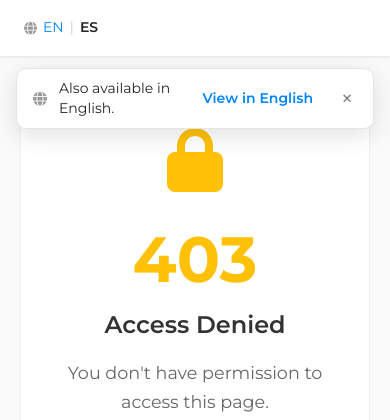
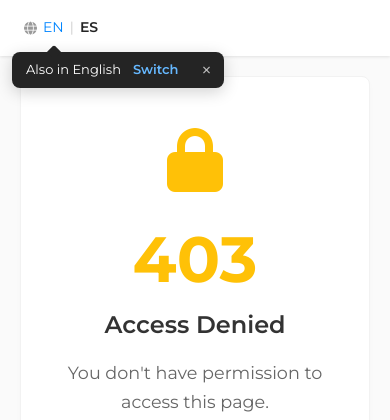
Before and after one commit to henfrydls/Portafolio-Manager, a Django app: template templates/403.html in a window 390 px wide. Shown: the top 420 px of the page. Run offline with Django 5.2, Linux system fonts and the light colour scheme; the template is opened without the code that fills it: most values are stand-ins (such as "Sample title", 1, 10 or a date in 2020).

Commit message:
feat: make the language hint a small popover that points at the switcher
The first version was a wide card that felt intrusive on a phone. It is
now a one-line popover anchored under the visible language switcher, with
a caret centred on the language it offers. It fades in shortly after
load, stays a few seconds and fades out by itself; the countdown pauses
while it is hovered, focused or touched, and it can still be closed.
Having been shown once counts as seen.

```diff
--- a/templates/portfolio/includes/lang_hint.html
+++ b/templates/portfolio/includes/lang_hint.html
@@ -6,69 +6,93 @@ Unprefixed URLs already follow the browser's language, so this is for the
 visitor who opens a link to one language with a browser set to the other
 (a shared /es/ link, for instance).
 
+It is a small dark popover with a caret pointing at the language switcher,
+not a banner, so it stays out of the way of the page. The switcher is
+rendered more than once (mobile header, top bar or floating corner) and only
+one copy is visible, so the script anchors to whichever one has a box.
+
 Not rendered once the visitor has picked a language with the switcher.
-Otherwise rendered hidden: the script at the end shows it only when the
-browser's preferred language is the other one, and remembers in
-localStorage that it was closed or used, so it never comes back. It never
-changes the language on its own.
+Otherwise rendered hidden: the script shows it only when the browser's
+preferred language is the other one, a moment after load, keeps it for a few
+seconds (paused while hovered, focused or touched) and fades it out by
+itself. It is remembered in localStorage as seen when it is closed, used, or
+has timed out, so it does not come back on every page. It never changes the
+language on its own and never takes focus.
 {% endcomment %}
 {% if not language_chosen %}
 {% if LANGUAGE_CODE == 'en' %}
 <aside id="portfolio-lang-hint" class="lang-hint" lang="es" data-hint-language="es"
-    aria-label="Idioma" hidden>
-    <i class="fas fa-globe lang-hint__icon" aria-hidden="true"></i>
-    <span class="lang-hint__text">También disponible en español.</span>
+    role="status" aria-label="Idioma" hidden>
+    <span class="lang-hint__text">Disponible en español</span>
     <form method="post" action="{% url 'set_language' %}" class="lang-hint__form">
         {% csrf_token %}
         <input name="next" type="hidden" value="{{ request.get_full_path }}" />
         <input name="language" type="hidden" value="es" />
-        <button type="submit" class="lang-hint__action">Ver en español</button>
+        <button type="submit" class="lang-hint__action">Cambiar</button>
     </form>
     <button type="button" class="lang-hint__close" aria-label="Cerrar">&times;</button>
 </aside>
 {% else %}
 <aside id="portfolio-lang-hint" class="lang-hint" lang="en" data-hint-language="en"
-    aria-label="Language" hidden>
-    <i class="fas fa-globe lang-hint__icon" aria-hidden="true"></i>
-    <span class="lang-hint__text">Also available in English.</span>
+    role="status" aria-label="Language" hidden>
+    <span class="lang-hint__text">Also in English</span>
     <form method="post" action="{% url 'set_language' %}" class="lang-hint__form">
         {% csrf_token %}
         <input name="next" type="hidden" value="{{ request.get_full_path }}" />
         <input name="language" type="hidden" value="en" />
-        <button type="submit" class="lang-hint__action">View in English</button>
+        <button type="submit" class="lang-hint__action">Switch</button>
     </form>
     <button type="button" class="lang-hint__close" aria-label="Close">&times;</button>
 </aside>
 {% endif %}
 <style>
+    /* Dark on purpose: it reads the same over white and light-grey pages,
+       and it cannot be mistaken for page content. */
     .lang-hint {
         position: fixed;
-        left: 50%;
-        bottom: 20px;
-        transform: translateX(-50%);
-        z-index: 1100;
+        top: 0;
+        left: 0;
+        /* above page top bars (1000) and the mobile header */
+        z-index: 1200;
         display: flex;
         align-items: center;
-        gap: 12px;
-        max-width: calc(100vw - 32px);
-        padding: 10px 12px 10px 16px;
-        background: #ffffff;
-        color: #242424;
-        border: 1px solid #e5e5e5;
-        border-radius: 10px;
-        box-shadow: 0 6px 24px rgba(0, 0, 0, 0.12);
+        gap: 4px;
+        padding: 2px 2px 2px 14px;
+        background: #242424;
+        color: #ffffff;
+        border-radius: 8px;
+        box-shadow: 0 4px 16px rgba(0, 0, 0, 0.18);
         font-family: 'Montserrat', sans-serif;
-        font-size: 14px;
-        line-height: 1.4;
+        font-size: 13px;
+        line-height: 1.3;
+        white-space: nowrap;
+        opacity: 0;
+        transform: translateY(-4px);
+        transition: opacity 0.25s ease, transform 0.25s ease;
+        /* set by the script: distance from the right edge to the caret */
+        --caret-right: 20px;
     }
 
     .lang-hint[hidden] {
         display: none;
     }
 
-    .lang-hint__icon {
-        color: #999;
-        font-size: 14px;
+    .lang-hint.is-visible {
+        opacity: 1;
+        transform: none;
+    }
+
+    /* The caret points up at the switcher */
+    .lang-hint::before {
+        content: "";
+        position: absolute;
+        top: -5px;
+        right: var(--caret-right);
+        width: 10px;
+        height: 10px;
+        background: #242424;
+        transform: rotate(45deg);
+        border-radius: 2px 0 0 0;
     }
 
     .lang-hint__form {
@@ -80,53 +104,52 @@ changes the language on its own.
     .lang-hint__action {
         background: none;
         border: none;
-        padding: 6px 4px;
+        /* tall enough to tap without making the popover big */
+        min-height: 32px;
+        padding: 0 8px;
         margin: 0;
-        color: #0085ff;
+        /* lighter than #0085ff so it passes contrast on the dark surface */
+        color: #66b8ff;
         font: inherit;
         font-weight: 600;
-        white-space: nowrap;
         cursor: pointer;
     }
 
     .lang-hint__action:hover {
-        color: #0066cc;
+        color: #99d0ff;
         text-decoration: underline;
     }
 
     .lang-hint__close {
+        position: relative;
         background: none;
         border: none;
-        /* 36px square: comfortable to tap on a phone */
-        width: 36px;
-        height: 36px;
-        margin: -4px -4px -4px 0;
-        color: #777;
-        font-size: 22px;
+        width: 32px;
+        height: 32px;
+        margin: 0;
+        padding: 0;
+        color: #bbbbbb;
+        font-size: 20px;
         line-height: 1;
-        border-radius: 50%;
+        border-radius: 6px;
         cursor: pointer;
     }
 
     .lang-hint__close:hover {
-        background: #f2f2f2;
-        color: #242424;
+        background: rgba(255, 255, 255, 0.12);
+        color: #ffffff;
     }
 
-    /* Phones: under the header, next to the switcher it points to, and
-       clear of the floating buttons some pages keep in the bottom corner */
-    @media (max-width: 575.98px) {
+    .lang-hint__action:focus-visible,
+    .lang-hint__close:focus-visible {
+        outline: 2px solid #66b8ff;
+        outline-offset: -2px;
+    }
+
+    @media (prefers-reduced-motion: reduce) {
         .lang-hint {
-            top: 68px;
-            bottom: auto;
-            left: 16px;
-            right: 16px;
+            transition: none;
             transform: none;
-            max-width: none;
-        }
-
-        .lang-hint__text {
-            flex: 1;
         }
     }
 
@@ -142,6 +165,10 @@ changes the language on its own.
         if (!hint) { return; }
 
         var STORAGE_KEY = 'portfolioLangHintSeen';
+        var SHOW_DELAY = 700;
+        var VISIBLE_FOR = 7500;
+        var GUTTER = 12;
+        var CARET_SIZE = 10;
 
         // Storage can be blocked (private windows): the hint still works,
         // it just cannot remember that it was closed.
@@ -168,12 +195,127 @@ changes the language on its own.
         var browserLanguage = preferred.toLowerCase().split('-')[0];
         if (browserLanguage !== hint.dataset.hintLanguage) { return; }
 
-        hint.hidden = false;
+        // The id is repeated in the page and only one copy is displayed
+        // (the others are display:none and have no box).
+        function visibleSwitcher() {
+            var copies = document.querySelectorAll('#portfolio-lang-switcher');
+            for (var i = 0; i < copies.length; i++) {
+                var rect = copies[i].getBoundingClientRect();
+                if (copies[i].offsetParent !== null || (rect.width > 0 && rect.height > 0)) {
+                    if (rect.width > 0 && rect.height > 0) { return copies[i]; }
+                }
+            }
+            return null;
+        }
+
+        // Below the switcher, right-aligned to it, kept inside the viewport.
+        function place() {
+            var target = visibleSwitcher();
+            if (!target) { return false; }
+            var rect = target.getBoundingClientRect();
+            var width = hint.offsetWidth;
+            var viewport = document.documentElement.clientWidth;
+            var right = Math.min(rect.right, viewport - GUTTER);
+            var left = Math.max(GUTTER, right - width);
+            right = left + width;
+            // The caret points at the language the hint offers (the option
+            // that is a button), not at the middle of the whole switcher
+            var option = target.querySelector('button.portfolio-lang-option');
+            var optionRect = option ? option.getBoundingClientRect() : rect;
+            var centre = optionRect.left + optionRect.width / 2;
+            var caretRight = right - centre - CARET_SIZE / 2;
+            caretRight = Math.max(10, Math.min(width - 10 - CARET_SIZE, caretRight));
+            hint.style.left = left + 'px';
+            hint.style.top = (rect.bottom + 10) + 'px';
+            hint.style.setProperty('--caret-right', caretRight + 'px');
+            return true;
+        }
+
+        var showTimer = null;
+        var hideTimer = null;
+        var deadline = 0;
+        var paused = false;
+        var shown = false;
+
+        function finish() {
+            clearTimeout(hideTimer);
+            shown = false;
+            hint.classList.remove('is-visible');
+            // Let the fade finish before taking it out of the layout
+            setTimeout(function () { hint.hidden = true; }, 300);
+        }
+
+        function close() {
+            remember();
+            finish();
+        }
+
+        function timeOut() {
+            remember();
+            finish();
+        }
+
+        function startCountdown(ms) {
+            clearTimeout(hideTimer);
+            deadline = Date.now() + ms;
+            hideTimer = setTimeout(timeOut, ms);
+        }
+
+        function pause() {
+            if (!shown || paused) { return; }
+            paused = true;
+            clearTimeout(hideTimer);
+            deadline = deadline - Date.now();
+        }
+
+        function resume() {
+            if (!shown || !paused) { return; }
+            if (hint.matches(':hover') || hint.contains(document.activeElement)) { return; }
+            paused = false;
+            startCountdown(Math.max(deadline, 2000));
+        }
+
+        function show() {
+            hint.hidden = false;
+            if (!place()) {
+                hint.hidden = true;
+                return;
+            }
+            shown = true;
+            // Next frame so the transition runs from the hidden state
+            requestAnimationFrame(function () { hint.classList.add('is-visible'); });
+            startCountdown(VISIBLE_FOR);
+        }
+
         hint.querySelector('.lang-hint__form').addEventListener('submit', remember);
-        hint.querySelector('.lang-hint__close').addEventListener('click', function () {
-            remember();
-            hint.hidden = true;
+        hint.querySelector('.lang-hint__close').addEventListener('click', close);
+        hint.addEventListener('mouseenter', pause);
+        hint.addEventListener('mouseleave', resume);
+        hint.addEventListener('focusin', pause);
+        hint.addEventListener('focusout', function () {
+            setTimeout(resume, 0);
         });
+        hint.addEventListener('touchstart', pause, { passive: true });
+        hint.addEventListener('touchend', function () {
+            // Give a tap on the action time to land before the countdown restarts
+            setTimeout(resume, 1500);
+        }, { passive: true });
+        hint.addEventListener('keydown', function (event) {
+            if (event.key === 'Escape') { close(); }
+        });
+
+        function reposition() {
+            if (shown && !place()) { finish(); }
+        }
+        window.addEventListener('resize', reposition);
+        window.addEventListener('orientationchange', reposition);
+        window.addEventListener('scroll', reposition, { passive: true });
+
+        function schedule() {
+            showTimer = setTimeout(show, SHOW_DELAY);
+        }
+        if (document.readyState === 'complete') { schedule(); }
+        else { window.addEventListener('load', schedule); }
     })();
 </script>
 {% endif %}
```
Also changed, not shown: portfolio/tests/test_language_hint.py (+2 -2 lines).
